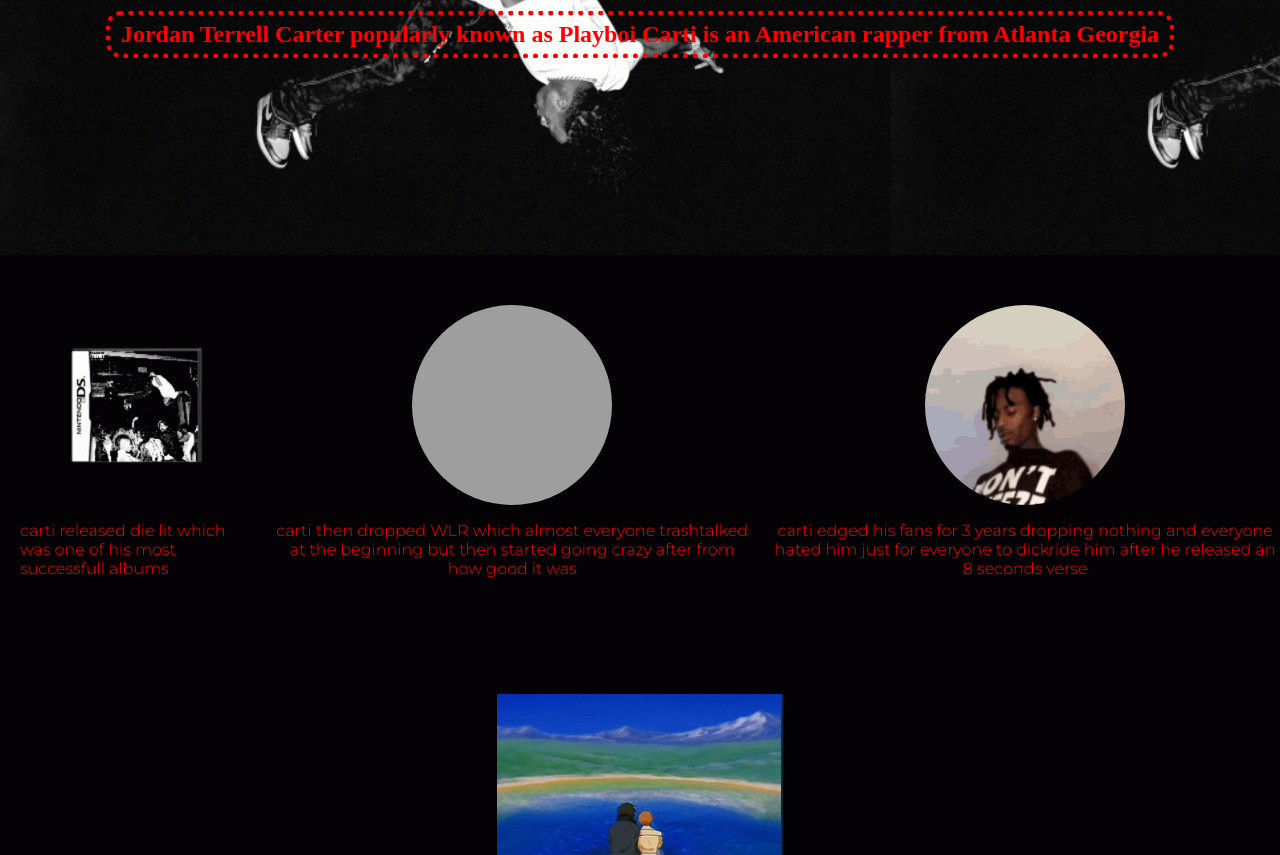
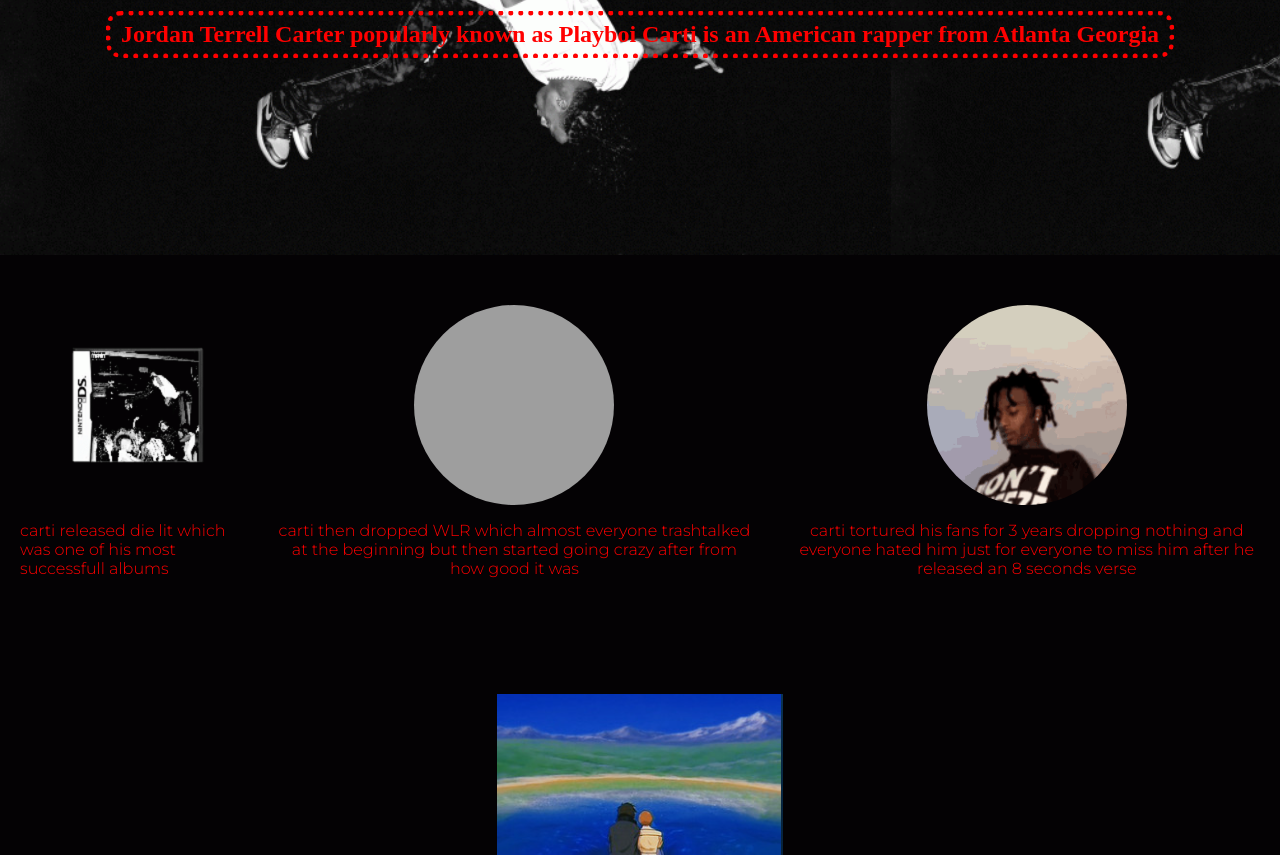
Before and after one commit to playboikairoo/Cartiography, a plain HTML site: page index.html in a window 1280 px wide. Shown: the part 245-1100 px from the top of the page. Drawn offline with Linux system fonts and the light colour scheme; grey boxes are pictures that could not be loaded; a web font is replaced by a local one.

Commit message:
spelling mistakes

```diff
--- a/index.html
+++ b/index.html
@@ -22,7 +22,7 @@
         </div>
         <div class="id3">
             <img class = "i3"src ="images/giphyyy.gif">
-            <p class = "d3">carti edged his fans for 3 years dropping nothing and everyone hated him just for everyone to dickride him after he released an 8 seconds verse</p>
+            <p class = "d3">carti tortured his fans for 3 years dropping nothing and everyone hated him just for everyone to miss him after he released an 8 seconds verse</p>
         </div>
 
     </div>
```
Also changed, not shown: ut.jpg (added).
